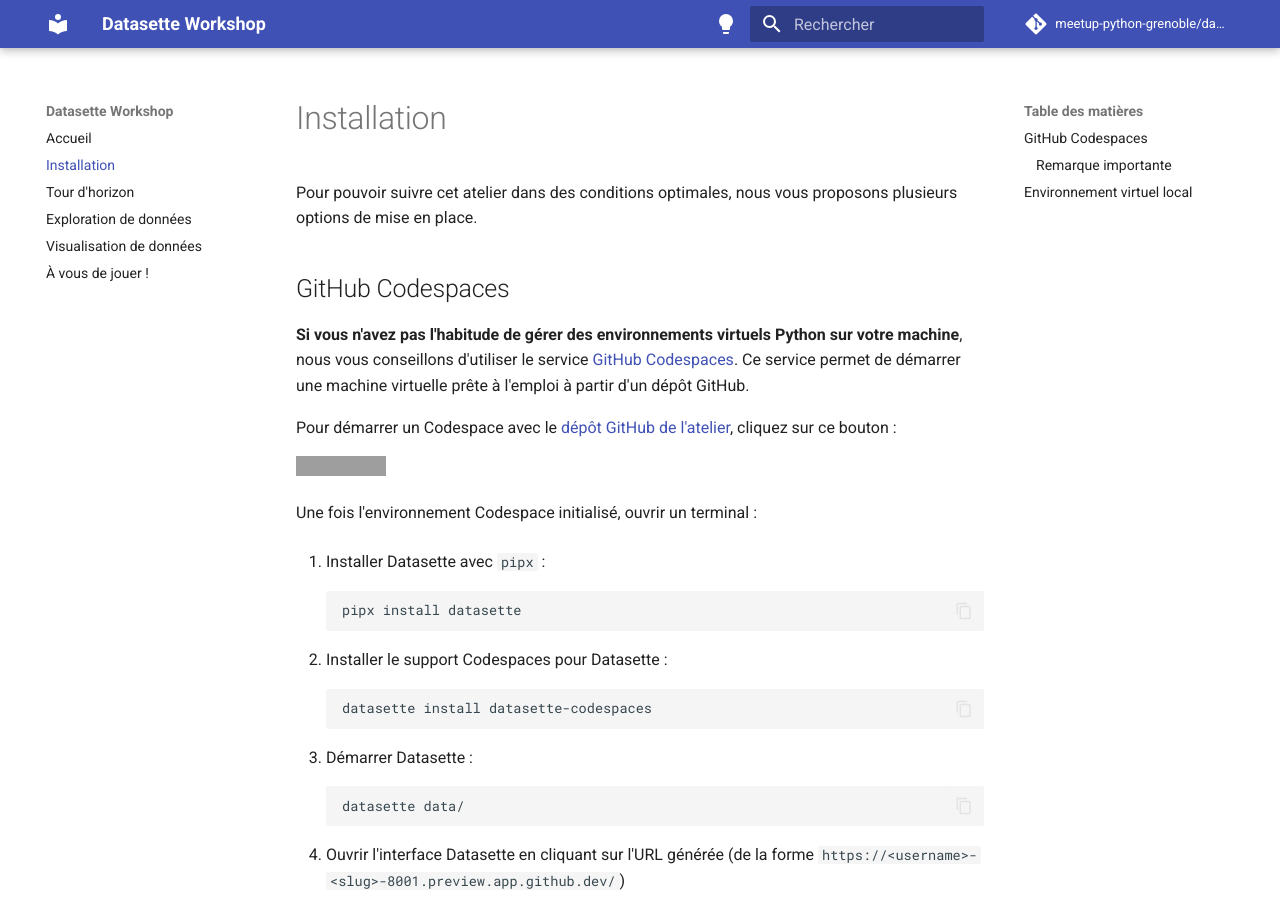
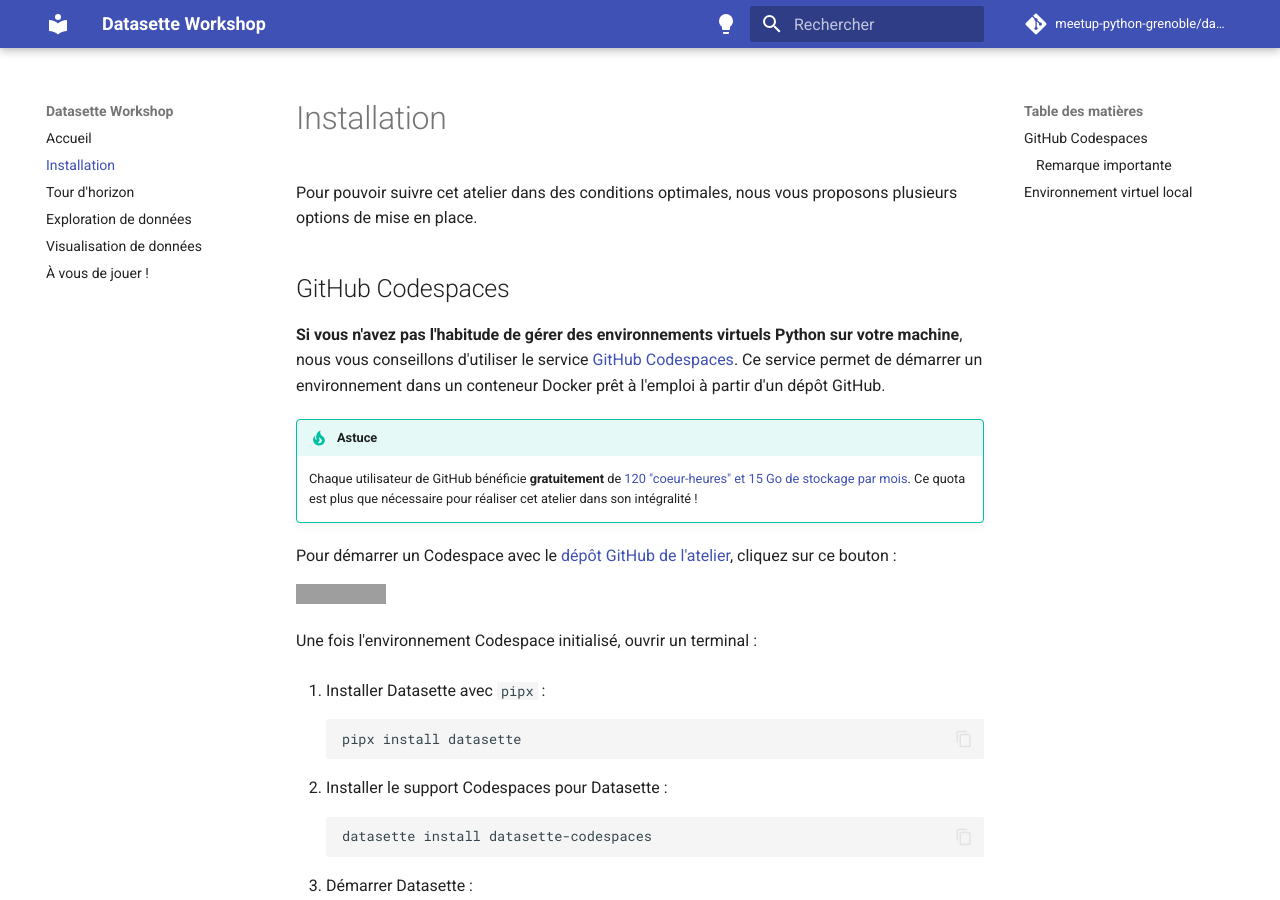
Before and after one commit to meetup-python-grenoble/datasette-workshop, an MkDocs documentation site: the page built from docs/setup.md, in a window 1280 px wide and 900 px high. Built offline with MkDocs 1.6.1 and Material for MkDocs 9.7.7, drawn with Linux system fonts in a browser that asks for light colours; comment, search, counter and statistics services are not loaded; grey boxes are pictures that could not be loaded.

Commit message:
Add note on GitHub Codespaces free tier quota

```diff
--- a/docs/setup.md
+++ b/docs/setup.md
@@ -4,7 +4,11 @@ Pour pouvoir suivre cet atelier dans des conditions optimales, nous vous proposo
 
 ## GitHub Codespaces
 
-**Si vous n'avez pas l'habitude de gérer des environnements virtuels Python sur votre machine**, nous vous conseillons d'utiliser le service [GitHub Codespaces](https://docs.github.com/fr/codespaces). Ce service permet de démarrer une machine virtuelle prête à l'emploi à partir d'un dépôt GitHub.
+**Si vous n'avez pas l'habitude de gérer des environnements virtuels Python sur votre machine**, nous vous conseillons d'utiliser le service [GitHub Codespaces](https://docs.github.com/fr/codespaces). Ce service permet de démarrer un environnement dans un conteneur Docker prêt à l'emploi à partir d'un dépôt GitHub.
+
+!!! tip "Astuce"
+    Chaque utilisateur de GitHub bénéficie **gratuitement** de [120 "coeur-heures" et 15 Go de stockage par mois](https://docs.github.com/en/billing/managing-billing-for-github-codespaces/about-billing-for-github-codespaces#monthly-included-storage-and-core-hours-for-personal-accounts).
+    Ce quota est plus que nécessaire pour réaliser cet atelier dans son intégralité !
 
 Pour démarrer un Codespace avec le [dépôt GitHub de l'atelier](https://github.com/meetup-python-grenoble/datasette-workshop), cliquez sur ce bouton :
 
```
